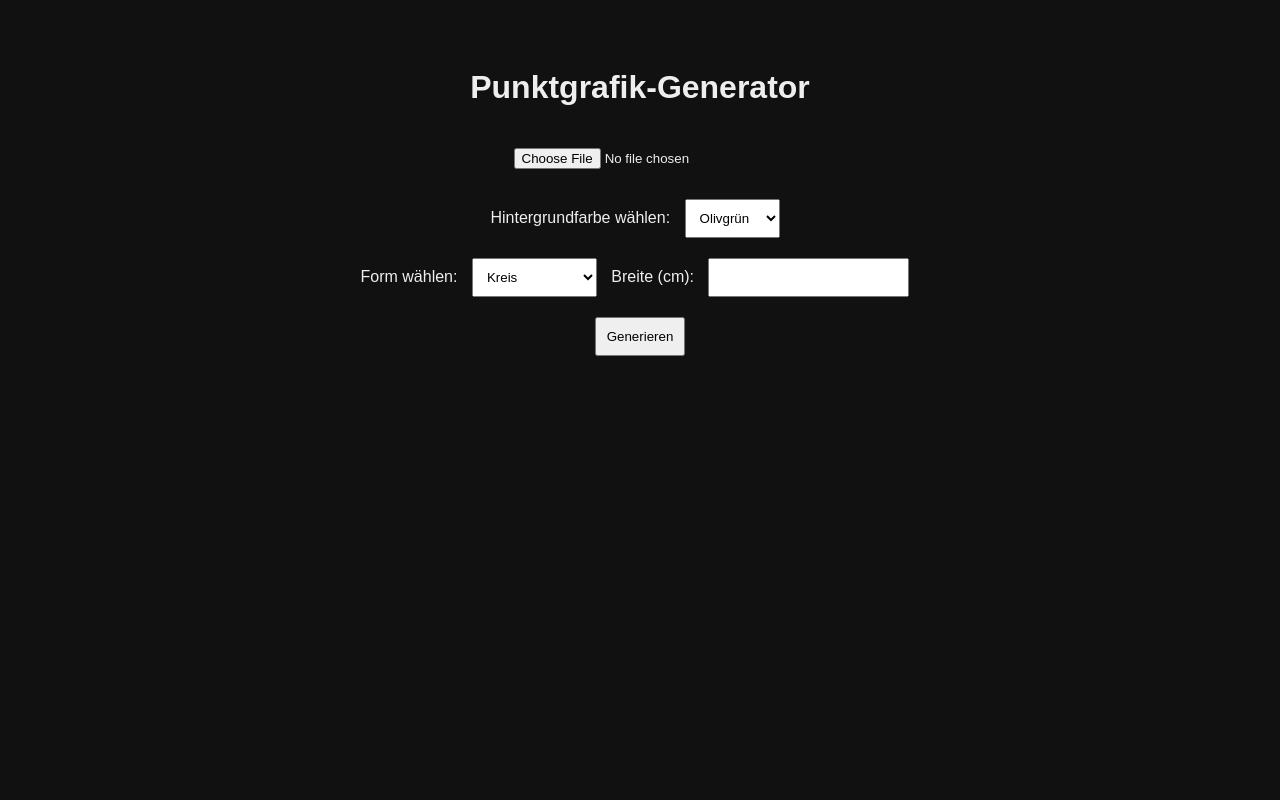
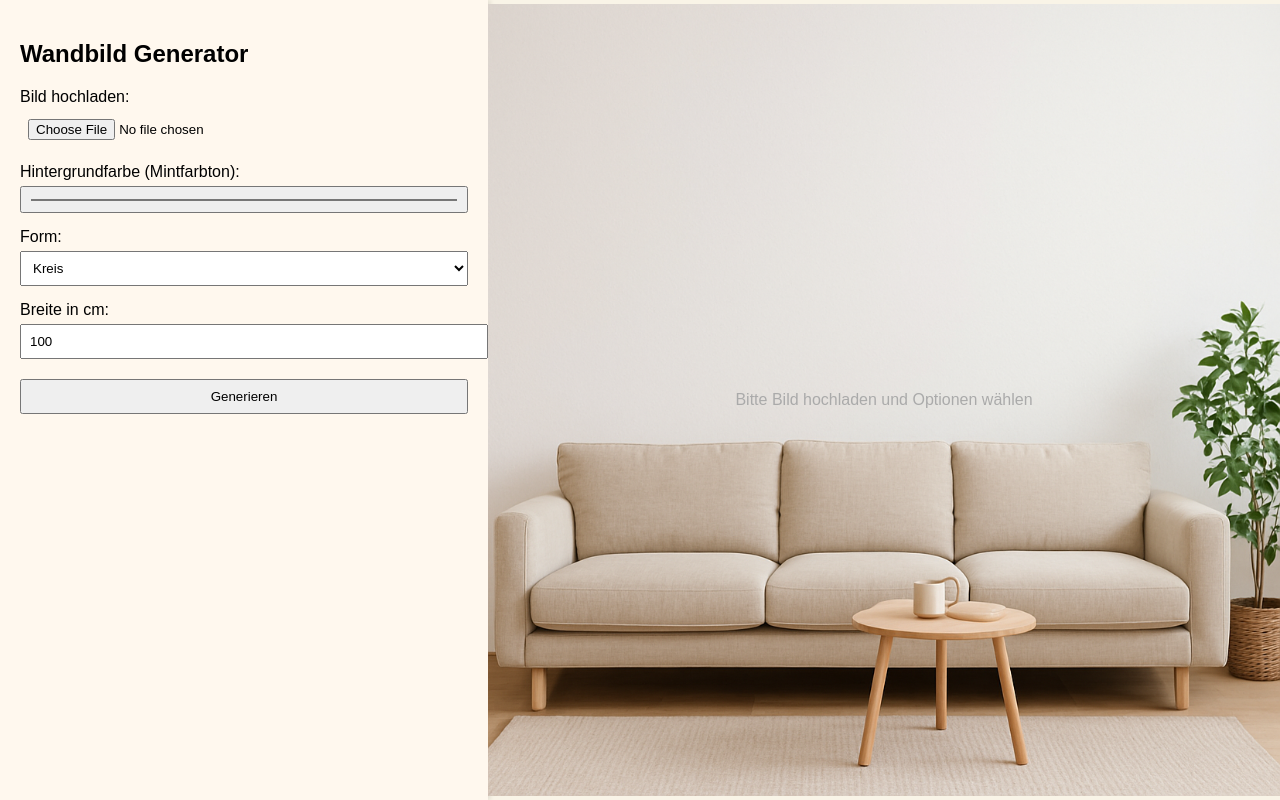
Before and after one commit to okanoeztuerk/metallsilhouette-generator, a Python web app: template templates/index.html in a window 1280 px wide. Run offline with Jinja, Linux system fonts and the light colour scheme; the template is opened without the code that fills it, so the values that code supplies are empty.

Commit message:
new layout

```diff
--- a/templates/index.html
+++ b/templates/index.html
@@ -1,57 +1,97 @@
-
 <!DOCTYPE html>
 <html lang="de">
 <head>
     <meta charset="UTF-8">
-    <title>Punktgrafik Generator</title>
+    <title>Wandbild Generator</title>
     <style>
-        body { font-family: sans-serif; background: #111; color: #eee; text-align: center; padding: 40px; }
-        input[type=file], select, input[type=number], button { margin: 10px; padding: 10px; }
-        img { max-width: 90%%; margin-top: 20px; border: 1px solid #555; }
-        a { color: #0f0; display: block; margin-top: 10px; font-weight: bold; }
+        body {
+            background-color: #f9f4e7;
+            font-family: sans-serif;
+            margin: 0;
+            padding: 0;
+        }
+        .container {
+            display: flex;
+            height: 100vh;
+        }
+        .left {
+            width: 35%;
+            padding: 20px;
+            background-color: #fff8ee;
+            box-shadow: 2px 0 5px rgba(0,0,0,0.1);
+        }
+        .right {
+            flex: 1;
+            display: flex;
+            align-items: center;
+            justify-content: center;
+            background: url("/static/background.jpg") center/contain no-repeat;
+        }
+        .form-group {
+            margin-bottom: 15px;
+        }
+        input, select, button {
+            width: 100%;
+            padding: 8px;
+            margin-top: 5px;
+        }
+        img.preview {
+            max-width: 90%;
+            border: 1px solid #ccc;
+        }
     </style>
 </head>
 <body>
-    <h1>Punktgrafik-Generator</h1>
-    <form method="POST" action="/generate" enctype="multipart/form-data">
-        <input type="file" name="image" accept="image/*" required><br>
-
-        <label for="color">Hintergrundfarbe wählen:</label>
-        <select name="color" id="color">
-            <option value="#587246">Olivgrün</option>
-            <option value="#D3B454">Senf</option>
-            <option value="#3f888f">Türkis</option>
-            <option value="#423E3F">Anthrazit</option>
-            <option value="#EA657F">Pink</option>
-            <option value="#AA719B">Lila</option>
-        </select><br>
-        <label for="color">Form wählen:</label>
+<div class="container">
+    <div class="left">
+        <h2>Wandbild Generator</h2>
+        <form method="post" enctype="multipart/form-data" action="/generate">
+            {% if not image_uploaded %}
+            <div class="form-group">
+                <label for="image">Bild hochladen:</label>
+                <input type="file" name="image" required>
+            </div>
+            {% endif %}
+            <div class="form-group">
+                <label for="color">Hintergrundfarbe (Mintfarbton):</label>
+                <input type="color" name="color" value="#98ffcc">
+            </div>
+            <div class="form-group">
+                <label for="shape">Form:</label>
                 <select name="shape">
                     <option value="circle">Kreis</option>
-            <option value="square">Kreis/Quadrat</option>
-            <option value="triangle">Kreis/Dreieck</option>
-            <option value="heart">Kreis/Sand</option>
-            <option value="sand">Herzen</option>
-            <option value="realHeart">Herzen</option>
+                    <option value="square">Quadrat</option>
+                    <option value="triangle">Dreieck</option>
+                    <option value="sand">Sanduhr</option>
+                    <option value="realHeart">Herz</option>
                     <option value="S">S</option>
                     <option value="I">I</option>
                 </select>
-
-        <label for="width">Breite (cm):</label>
-        <input type="number" name="width_cm" id="width" step="0.1" min="10" required><br>
-
+            </div>
+            <div class="form-group">
+                <label for="width_cm">Breite in cm:</label>
+                <input type="number" name="width_cm" value="{{ width_cm or 100 }}" min="10" max="200" step="1">
+            </div>
             <button type="submit">Generieren</button>
         </form>
 
         {% if result %}
-    <h2>Ergebnis</h2>
-    <img src="{{ url_for('static', filename='preview.png') }}" alt="Vorschau auf Wand" style="max-width:90%%; border:3px solid #444;"><br>
-    <p>Breite: {{ width_cm }} cm</p>
-    <p>Höhe: {{ height_cm }} cm</p>
-    <p><strong>Preis: {{ price }} EUR</strong></p>
-    <img src="{{ url_for('static', filename='output.png') }}" alt="PNG Ergebnis"><br>
-    <a href="{{ url_for('static', filename='output.png') }}" download>PNG herunterladen</a>
-    <a href="{{ url_for('static', filename='output.svg') }}" download>SVG herunterladen</a>
+        <hr>
+        <p><strong>Höhe:</strong> {{ height_cm }} cm</p>
+        <p><strong>Preis:</strong> {{ price }} €</p>
+        <p><a href="/static/output.png" download>PNG herunterladen</a></p>
+        <p><a href="/static/output.svg" download>SVG herunterladen</a></p>
+        <p><a href="/static/preview.png" download>Vorschau herunterladen</a></p>
         {% endif %}
+    </div>
+
+    <div class="right">
+        {% if result %}
+        <img src="/static/preview.png" class="preview" alt="Vorschau">
+        {% else %}
+        <p style="color: #aaa;">Bitte Bild hochladen und Optionen wählen</p>
+        {% endif %}
+    </div>
+</div>
 </body>
 </html>
```
Also changed, not shown: app.py (+25 -55 lines). Lines whose indentation alone changed are shown as unchanged.
